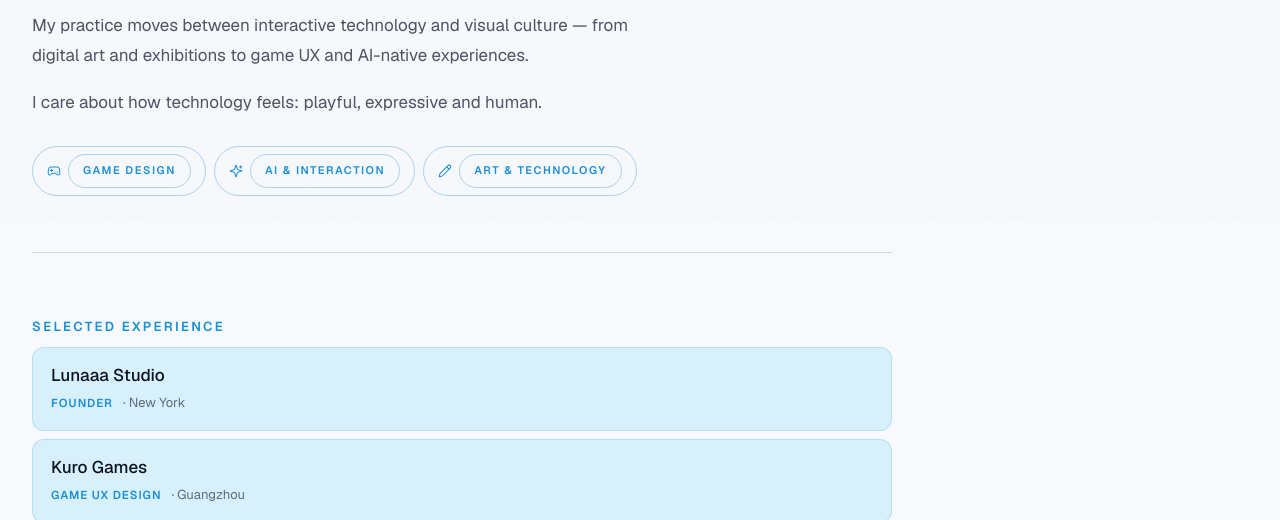
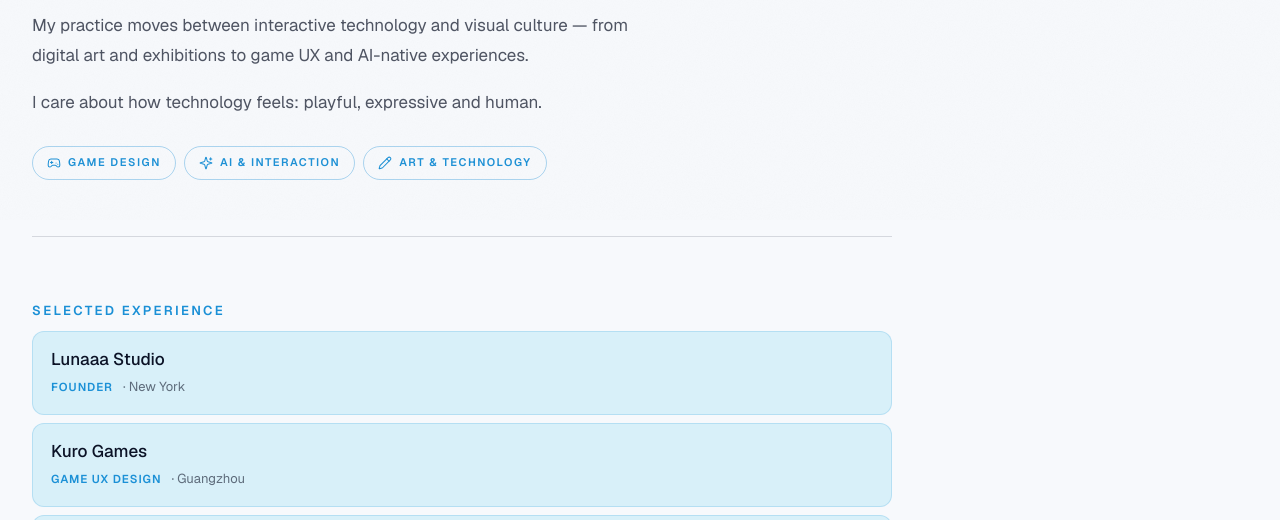
Before and after one commit to lunaaastudio/lunaaa-astro-starter, an Astro site: page /about in a window 1280 px wide. Shown: the part 580-1100 px from the top of the page. Built offline with nearby package versions, Linux system fonts and the light colour scheme; Astro itself is replaced by a stand-in of ours; a web font is replaced by a local one.

Commit message:
Tags: remove nested inner pill border

```diff
--- a/src/styles/global.css
+++ b/src/styles/global.css
@@ -344,12 +344,13 @@ html[lang=zh-CN] .pill{letter-spacing:.05em}
   box-shadow:0 4px 18px rgba(11,18,38,.08)
 }
 .about-tags{display:flex;flex-wrap:wrap;gap:8px;margin-top:28px}
-.about-tags span{
+.about-tags > span{
   font-family:var(--sans);font-size:11px;font-weight:600;letter-spacing:.14em;
   text-transform:uppercase;color:var(--blue);
   border:1px solid rgba(27,144,214,.35);border-radius:999px;padding:7px 14px;
   display:inline-flex;align-items:center;gap:7px
 }
+.about-tags > span > span{border:0;padding:0;display:inline}
 .about-tags svg{width:14px;height:14px;flex:none}
 .about-role{font-family:var(--sans);font-size:16.5px;color:#5a7186;margin:0}
 .about-meta{
```
